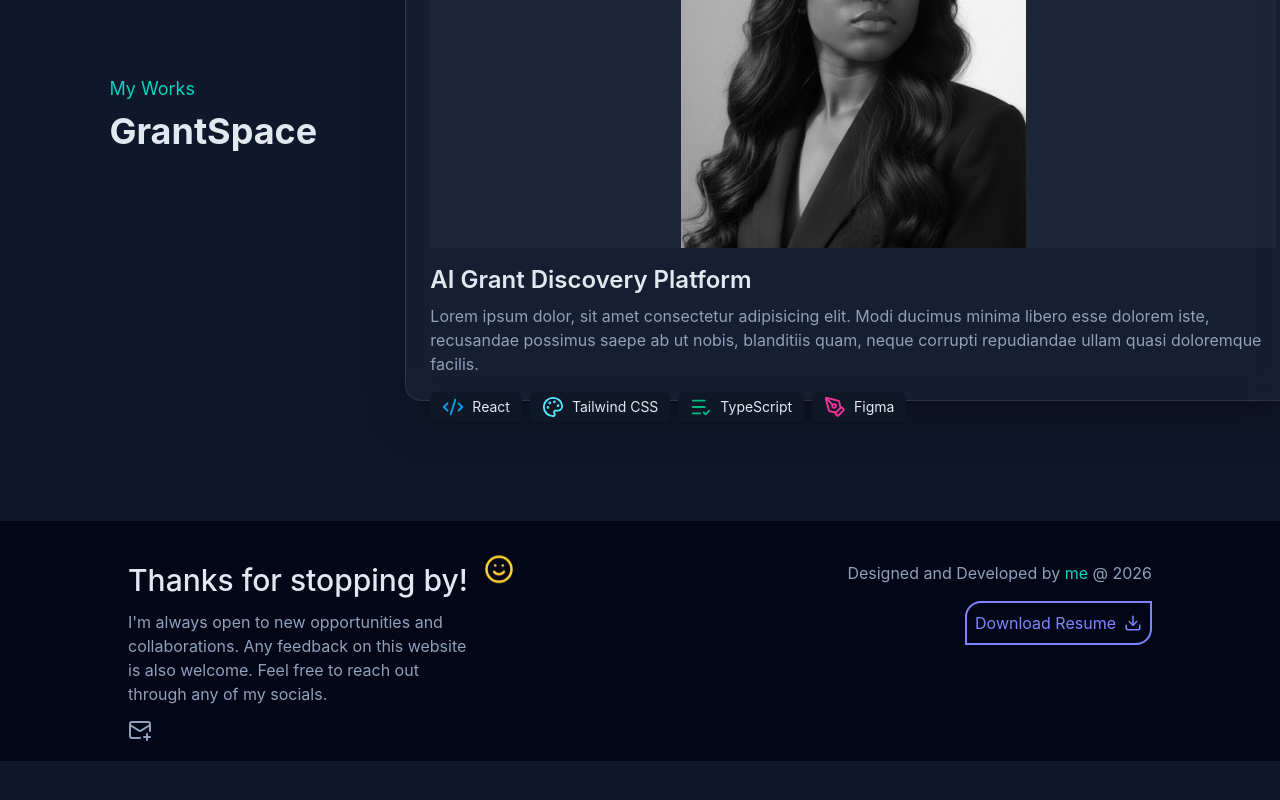
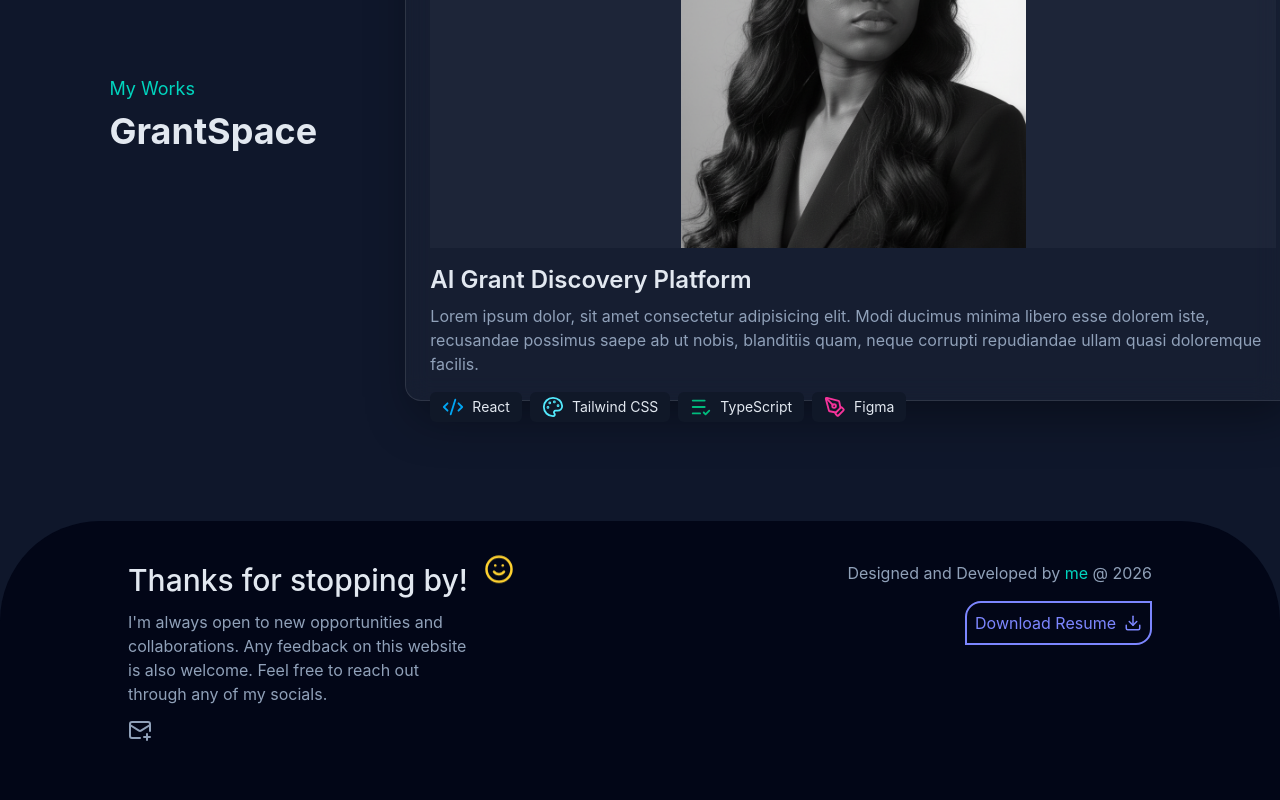
Before and after one commit to EfuaS/portfolio-upgrade, a React (Vite) app: page /#home in a window 1280 px wide. Shown: the part 2636-3436 px from the top of the page. Before the commit the page ends 3397 px from the top, so only its background shows below. Built offline with nearby package versions, Linux system fonts and the light colour scheme.

Commit message:
Refactor Education section and enhance Footer with AOS animation

```diff
--- a/src/features/sections/Education.tsx
+++ b/src/features/sections/Education.tsx
@@ -8,7 +8,6 @@ import {
 } from "lucide-react";
 import SectionHeader from "../navigation-ui/SectionHeader";
 
-export function Education() {
 const timeline = [
   {
     title: "BSc Management Information Systems",
@@ -78,6 +77,7 @@ export function Education() {
     category: "Next-Up",
   },
 ];
+export function Education() {
 
   return (
     <section id="my-journey" className="pt-24 w-full mx-auto">
--- a/src/features/sections/Footer.tsx
+++ b/src/features/sections/Footer.tsx
@@ -1,10 +1,16 @@
 import {  MailPlus, Smile } from "lucide-react";
 import DownloadResume from "../navigation-ui/DownloadResume";
+import AOS from "aos";
+import { useEffect } from "react";
 
 export default function Footer() {
+    useEffect(() => {
+      AOS.init();
+      AOS.refresh();
+    }, []);
   return (
-    <footer className="bg-[#020617] h-[30vh] ">
-      <div className="px-32 pt-10 grid grid-cols-2 ">
+    <footer className="bg-[#020617] min-h-[30vh] rounded-t-[100px]" data-aos="fade-up">
+      <div className="px-32 pt-10 grid grid-cols-2 pb-16 ">
         <div className="space-y-3">
           <h2 className="font-medium text-3xl text-secondary-text-color">
             Thanks for stopping by!
```
Lines whose indentation alone changed are shown as unchanged.
